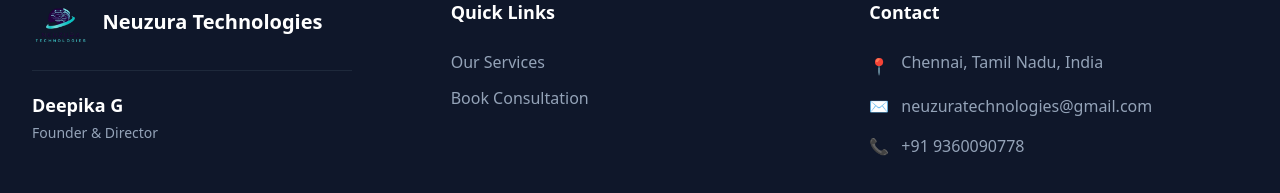
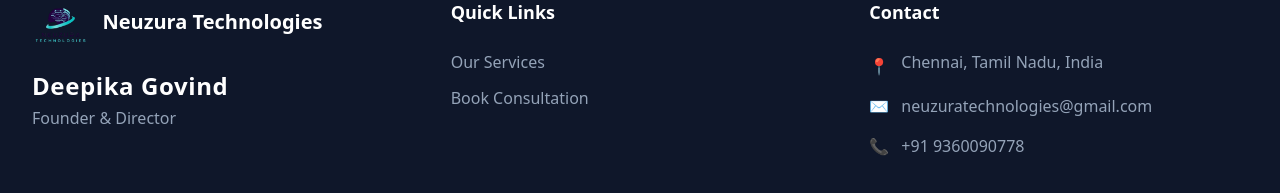
Before and after one commit to Neuzura-Technologies/neuzura-website, a React (Vite) app: page / in a window 1280 px wide. Shown: the part 4888-5081 px from the top of the page. Built offline with nearby package versions, Linux system fonts and the light colour scheme; no server answers.

Commit message:
RemoveLine

```diff
--- a/src/App.tsx
+++ b/src/App.tsx
@@ -221,7 +221,7 @@ const SITE_CONTENT = {
   },
 
   footer: {
-    founderName: 'Deepika G',
+    founderName: 'Deepika Govind',
     founderTitle: 'Founder & Director',
 
     quickLinks: 'Quick Links',
@@ -1043,11 +1043,11 @@ function Footer() {
               </span>
             </div>
 
-            <div className="border-t border-slate-800 pt-5 max-w-xs">
-              <p className="text-white text-lg font-semibold">
+            <div className="mt-3 max-w-xs">
+              <p className="text-white text-2xl font-bold tracking-wide">
                 {footer.founderName}
               </p>
-              <p className="text-slate-400 text-sm mt-1">
+              <p className="text-slate-400 text-base mt-1">
                 {footer.founderTitle}
               </p>
             </div>
```
